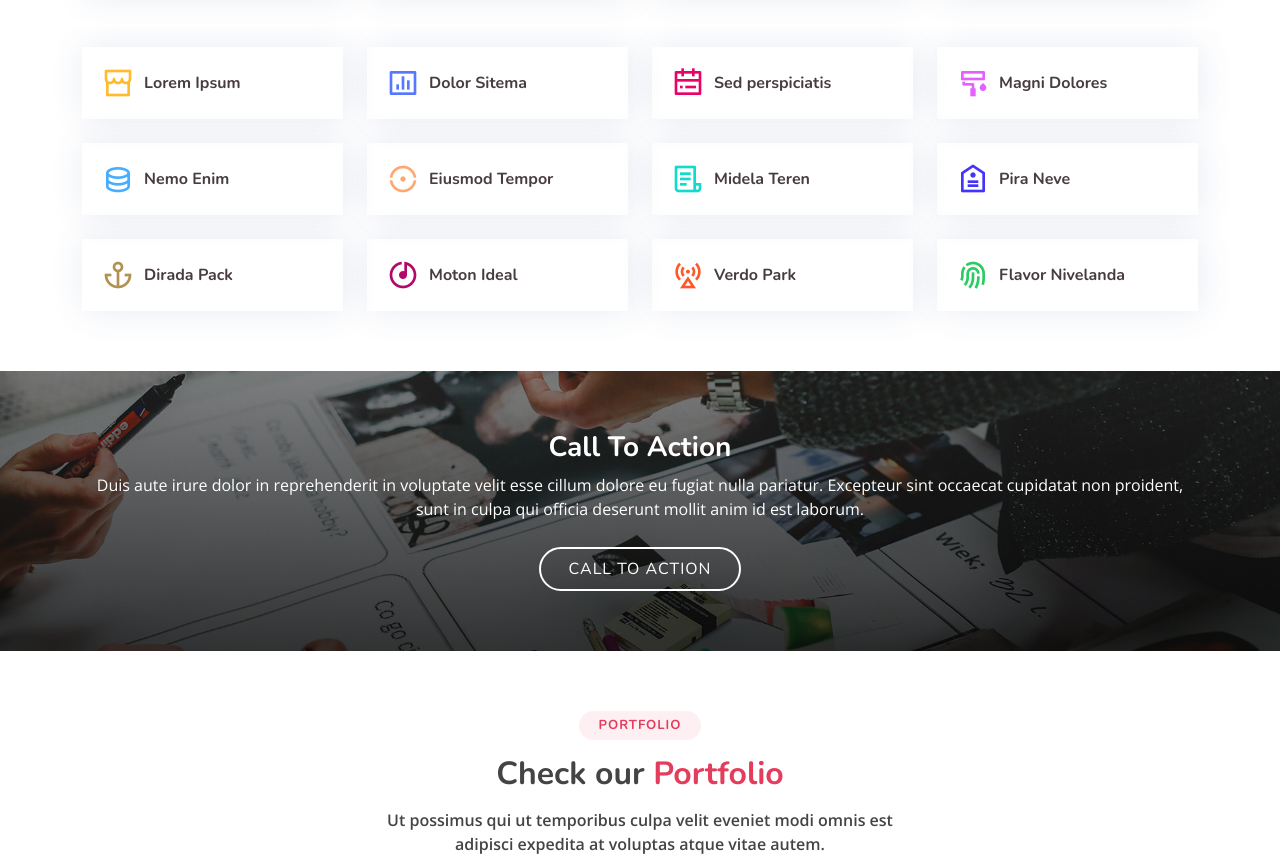
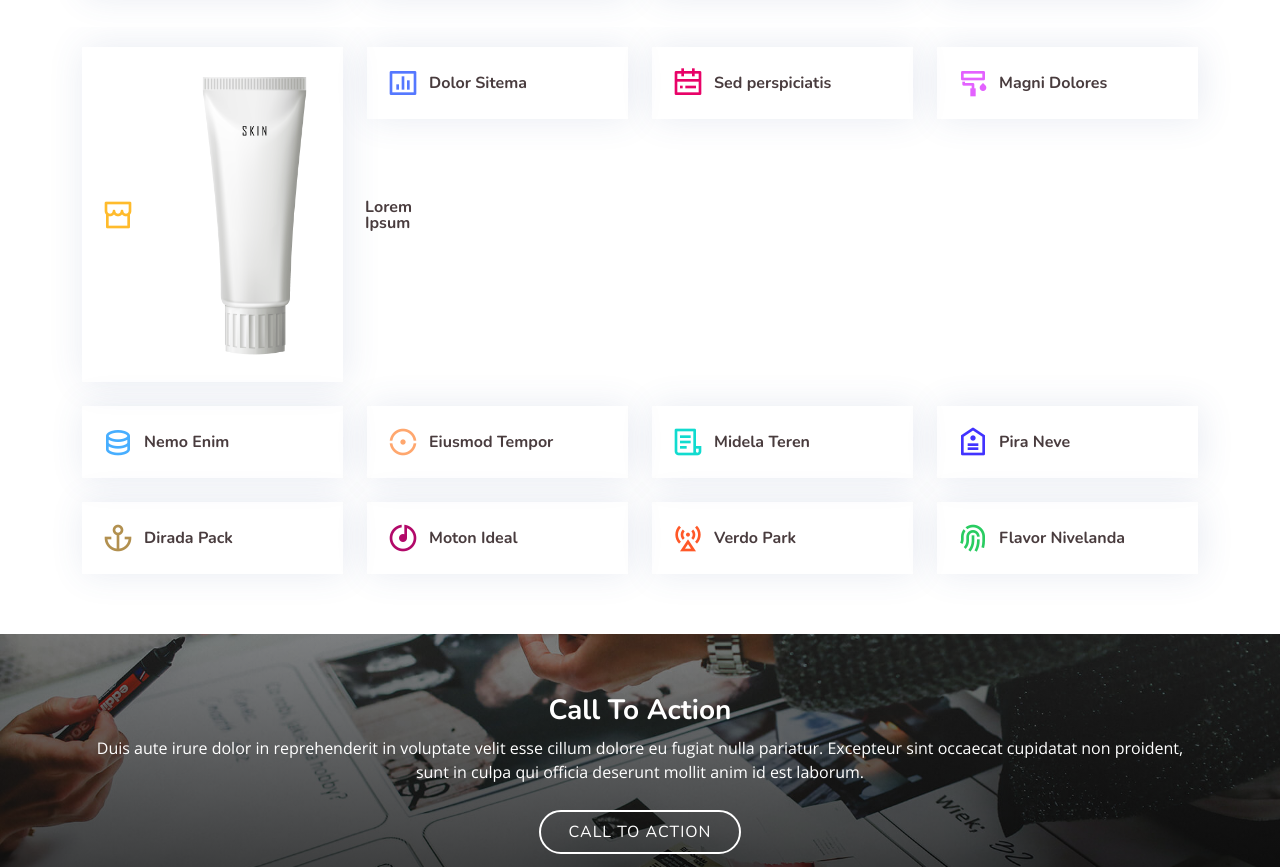
Before and after one commit to benchowsg/skin, a plain HTML site: page index.html in a window 1280 px wide. Shown: the part 1812-2679 px from the top of the page. Drawn offline with nearby package versions, Linux system fonts and the light colour scheme.

Commit message:
Update index.html

```diff
--- a/index.html
+++ b/index.html
@@ -181,6 +181,7 @@
           <div class="col-lg-3 col-md-4 col-6 col-6">
             <div class="icon-box">
               <i class="ri-store-line" style="color: #ffbb2c;"></i>
+              <img src="assets/img/products/tube1.png" class="img-fluid" alt="tube test">
               <h3><a href="">Lorem Ipsum</a></h3>
             </div>
           </div>
```
